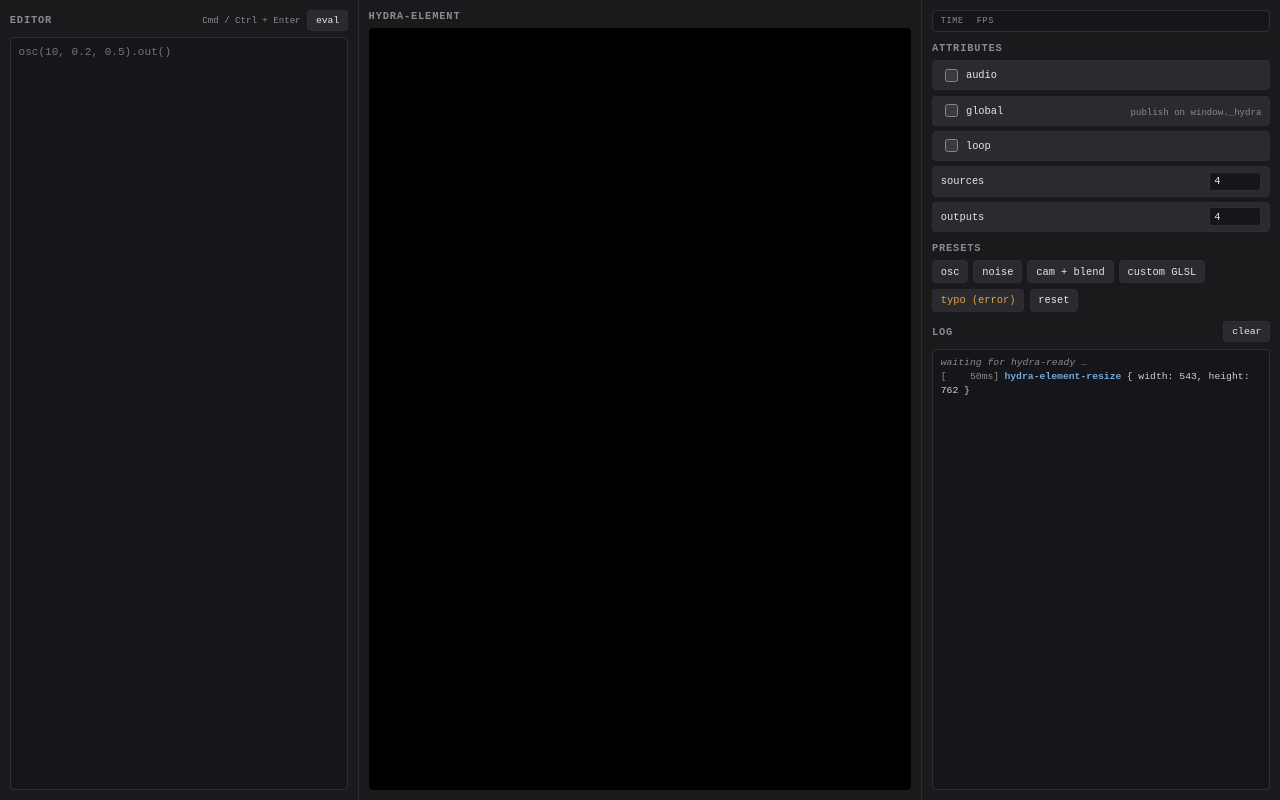
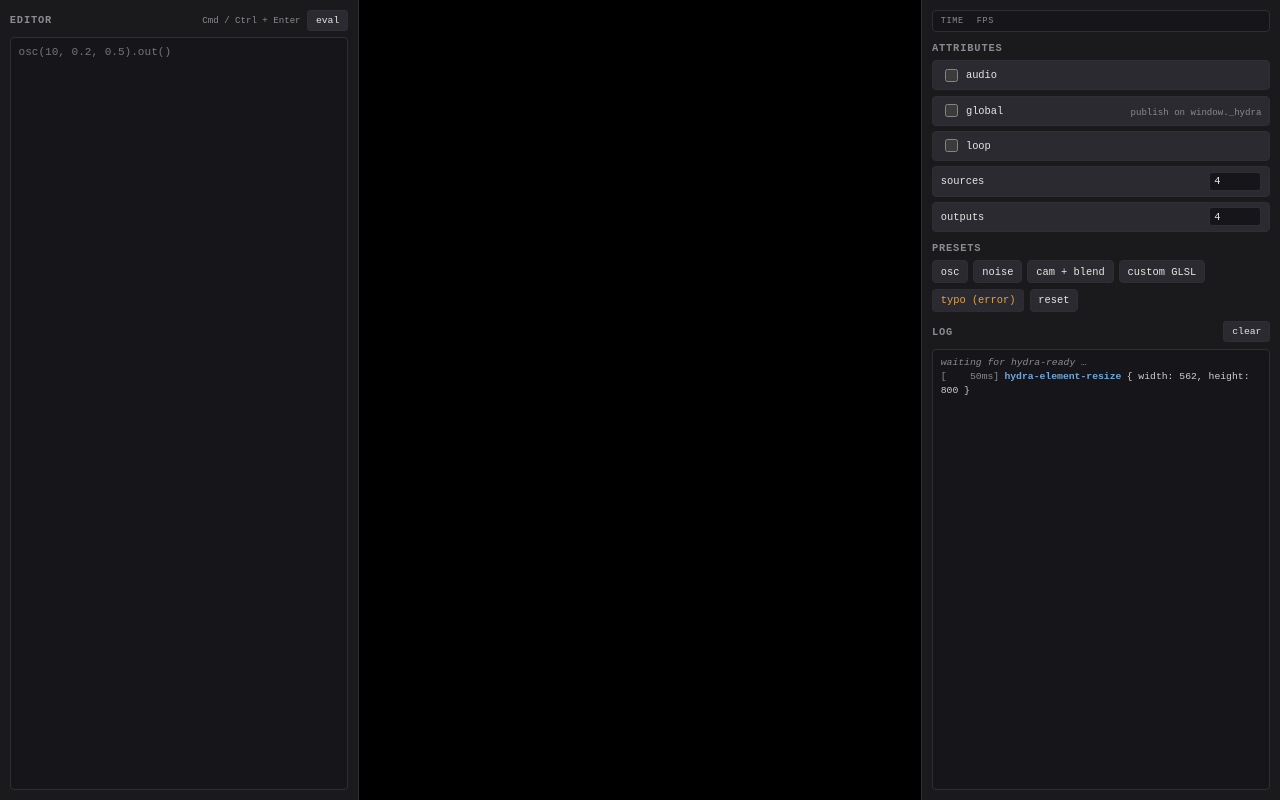
Before and after one commit to jdomizz/hydra-element, a website built with Vite: page index.html in a window 1280 px wide. Built offline with nearby package versions, Linux system fonts and the light colour scheme; what hydra-synth would draw is missing.

Commit message:
feat(playground): drop canvas title; <hydra-element> fills the whole center section
Removed the .canvas__head ('hydra-element' label) and the .canvas-wrap
wrapper. The center pane is now a plain flex container holding the
element directly, with a black background and zero padding so the
hydra render spans the full width and height of the section.

```diff
--- a/index.html
+++ b/index.html
@@ -30,12 +30,7 @@
       </aside>
 
       <section class="app__center">
-        <header class="canvas__head">
-          <h2>hydra-element</h2>
-        </header>
-        <div class="canvas-wrap">
-          <hydra-element></hydra-element>
-        </div>
+        <hydra-element></hydra-element>
       </section>
 
       <aside class="app__right">
--- a/playground.css
+++ b/playground.css
@@ -52,42 +52,16 @@ body {
 
 .app__center {
   grid-area: center;
-  background: var(--panel-bg);
-  padding: 0.75rem;
-  display: flex;
-  flex-direction: column;
-  min-height: 0;
-}
-
-.canvas__head {
-  display: flex;
-  align-items: center;
-  justify-content: space-between;
-  margin-bottom: 0.5rem;
-}
-
-.canvas__head h2 {
-  margin: 0;
-  font-size: 0.8rem;
-  text-transform: uppercase;
-  letter-spacing: 0.08em;
-  color: var(--muted);
-}
-
-.canvas-wrap {
-  flex: 1 1 auto;
   background: #000;
-  border-radius: 4px;
-  overflow: hidden;
   display: flex;
   min-height: 0;
 }
 
-.canvas-wrap hydra-element {
+.app__center hydra-element {
   flex: 1 1 auto;
+  width: 100%;
   display: flex;
   min-height: 0;
-  width: 100%;
 }
 
 .app__right {
@@ -381,7 +355,7 @@ body {
     min-height: 12rem;
   }
 
-  .canvas-wrap {
+  .app__center {
     min-height: 50vh;
   }
 
```
